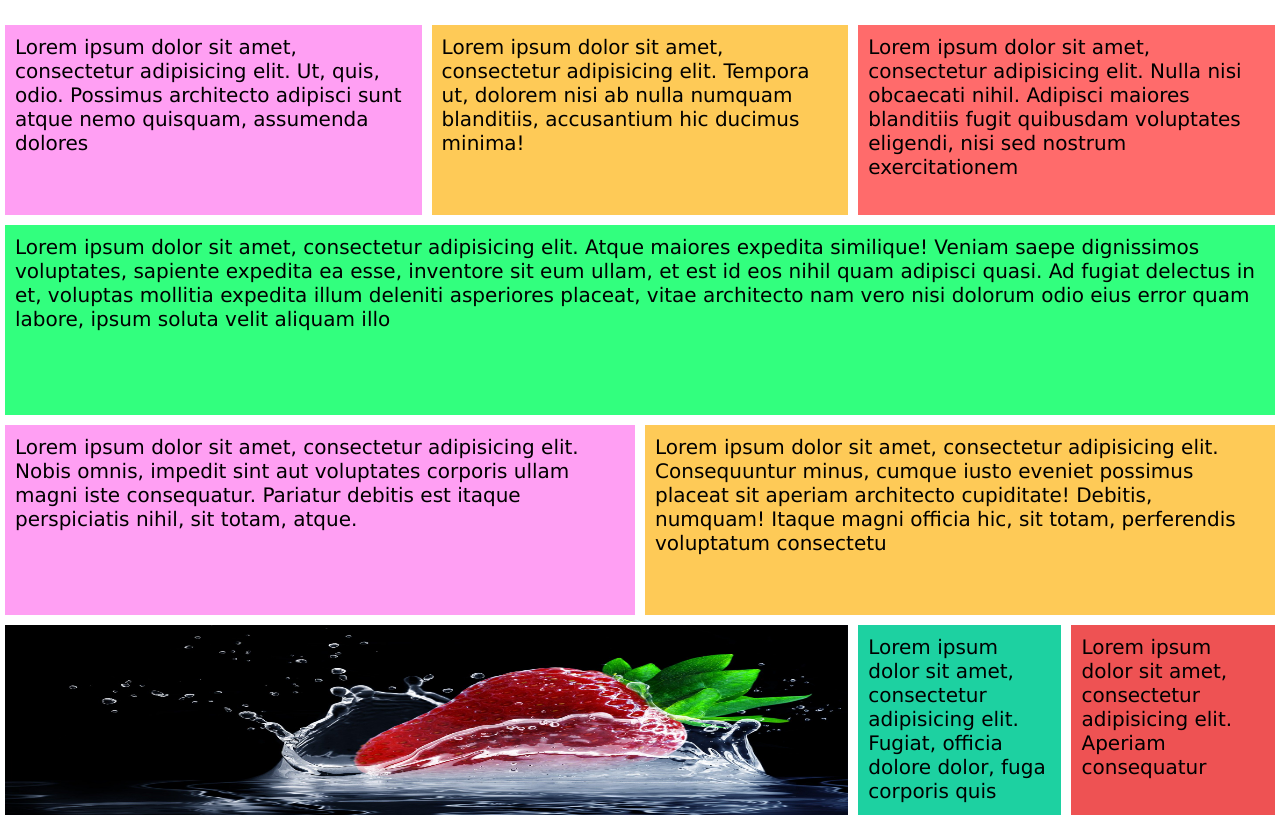
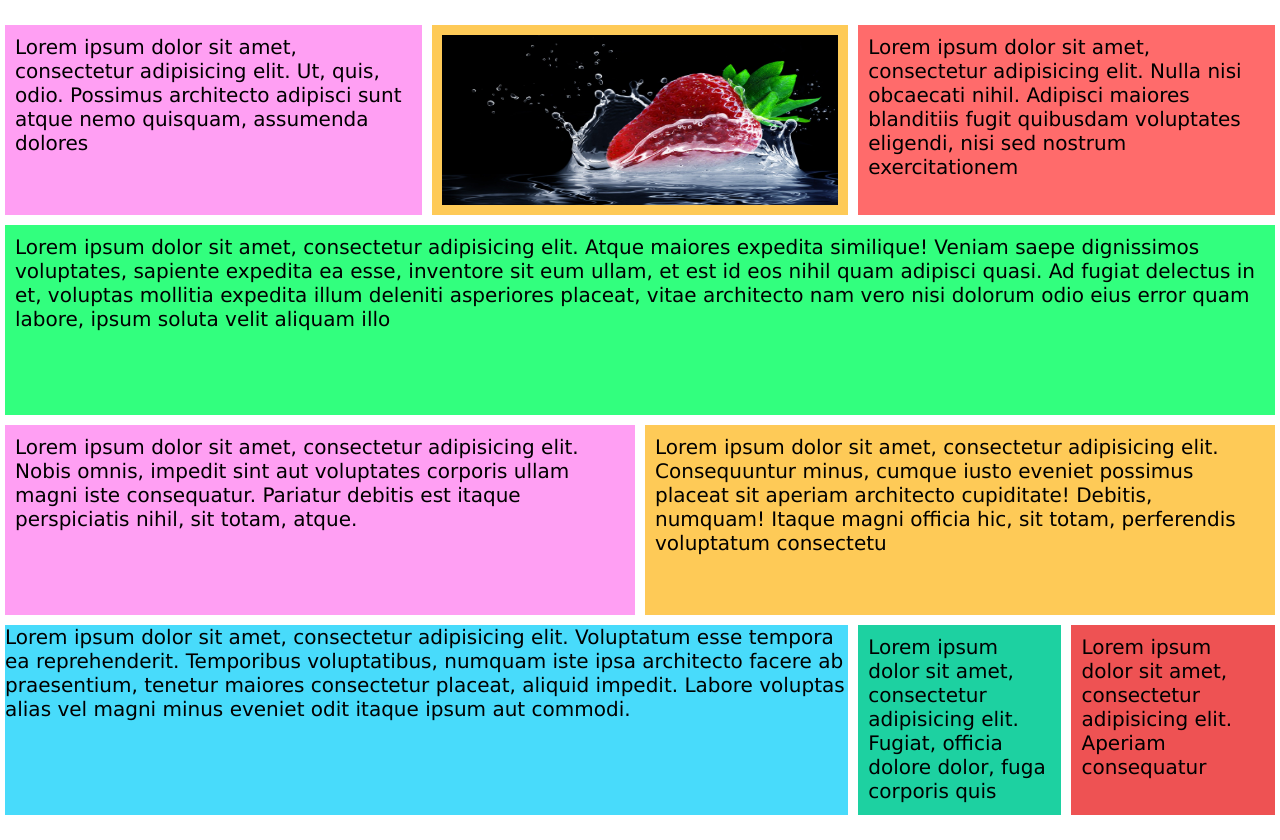
Before and after one commit to sultan-sheikh/class_04, a plain HTML site: page index.html in a window 1280 px wide. Drawn offline with Linux system fonts and the light colour scheme.

Commit message:
Update index.html

```diff
--- a/index.html
+++ b/index.html
@@ -17,7 +17,7 @@
 			</div>
 			<div class="col-1-3">
 				<div class="color-2">
-					<p>Lorem ipsum dolor sit amet, consectetur adipisicing elit. Tempora ut, dolorem nisi ab nulla numquam blanditiis, accusantium hic ducimus minima!</p>
+					<img src="images/seven.jpg" alt="">
 				</div>
 			</div>
 			<div class="col-1-3">
@@ -54,7 +54,7 @@
 		<div class="row">
 			<div class="col-2-3">
 				<div class="color-7">
-					<img src="images/seven.jpg" alt="">
+					<p>Lorem ipsum dolor sit amet, consectetur adipisicing elit. Voluptatum esse tempora ea reprehenderit. Temporibus voluptatibus, numquam iste ipsa architecto facere ab praesentium, tenetur maiores consectetur placeat, aliquid impedit. Labore voluptas alias vel magni minus eveniet odit itaque ipsum aut commodi.</p>
 				</div>
 			</div>
 			<div class="col-1-6">
```
